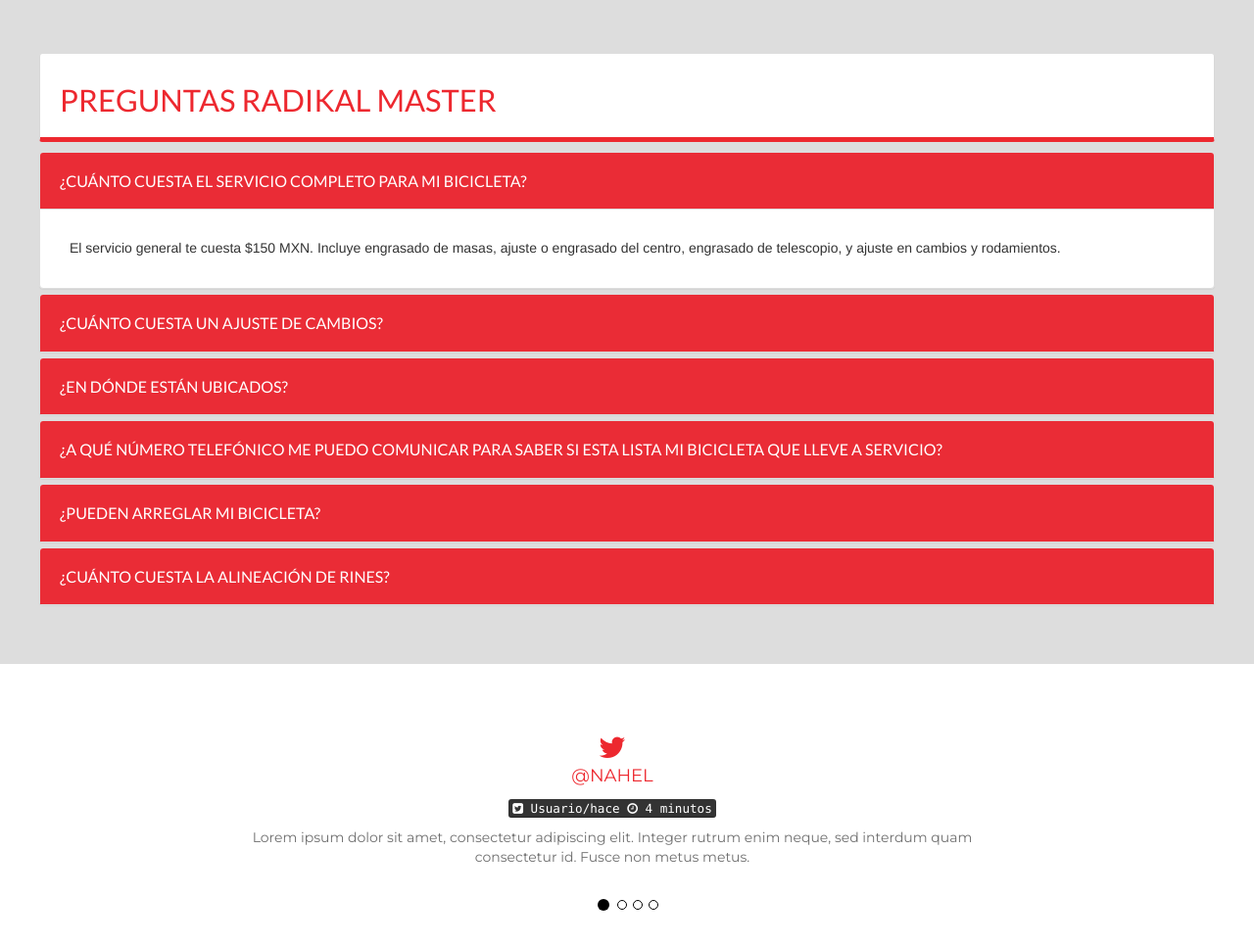
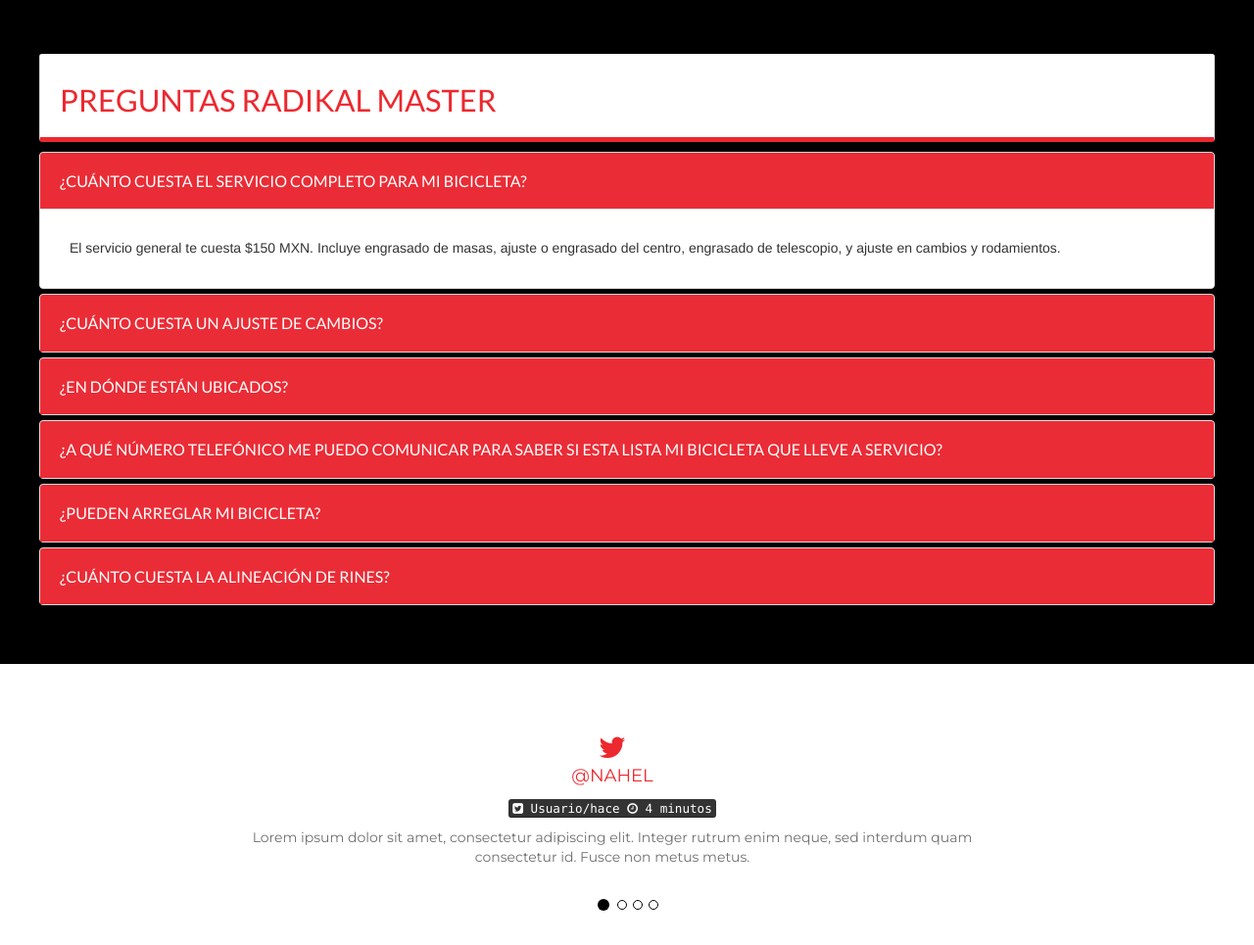
Before and after one commit to THE-SENTRY/Nahel, a PHP site: page /radikal.html in a window 1280 px wide. Shown: the part 1617-2582 px from the top of the page at 98% size. Run offline with PHP 8.4, Linux system fonts and the light colour scheme; some libraries are stand-ins or nearby versions.

Commit message:
cambios cambios cambios

```diff
--- a/public/css/main.css
+++ b/public/css/main.css
@@ -150,7 +150,8 @@ padding: inherit;
 
 
 .facts{
-padding: 40px;
+   padding: 40px;
+   background: black;
 }
 
 .facts .panel-heading{
```
